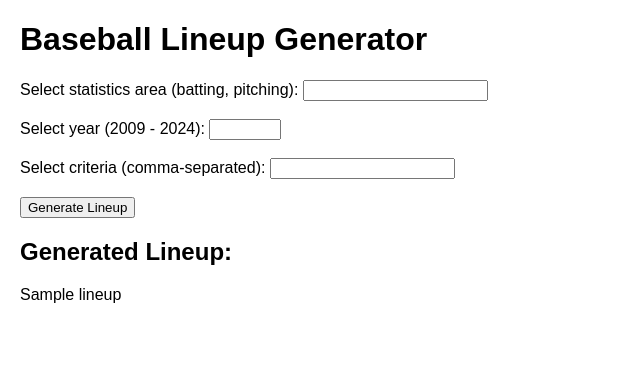
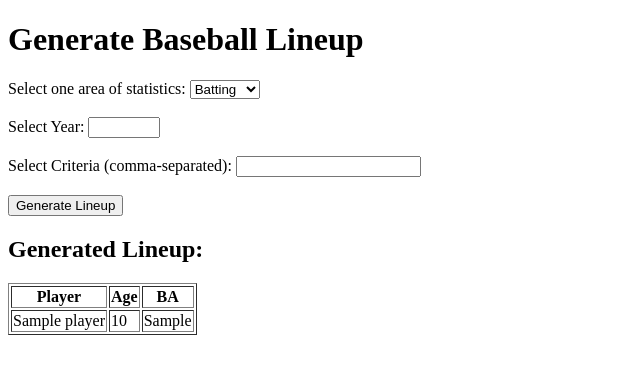
Before and after one commit to finnfujimura/UObaseball-lineup-generator, a Flask app: template templates/index.html in a window 1280 px wide. Shown: the top 374 px of the page, without its empty margins (0-640 px from the left). Run offline with Flask 3, Linux system fonts and the light colour scheme; the template is opened without the code that fills it: most values are stand-ins (such as "Sample title", 1, 10 or a date in 2020).

Commit message:
Update index.html

```diff
--- a/templates/index.html
+++ b/templates/index.html
@@ -4,25 +4,53 @@
     <meta charset="UTF-8">
     <meta name="viewport" content="width=device-width, initial-scale=1.0">
     <title>Baseball Lineup Generator</title>
-    <link rel="stylesheet" href="{{ url_for('static', filename='style.css') }}">
 </head>
 <body>
-    <h1>Baseball Lineup Generator</h1>
-    <form method="post">
-        <label for="file_path">Select statistics area (batting, pitching):</label>
-        <input type="text" id="file_path" name="file_path" required><br><br>
-        <label for="year">Select year (2009 - 2024):</label>
+    <h1>Generate Baseball Lineup</h1>
+    <form action="/" method="post">
+        <label for="file_path">Select one area of statistics:</label>
+        <select id="file_path" name="file_path">
+            <option value="batting">Batting</option>
+            <option value="pitching">Pitching</option>
+        </select><br><br>
+
+        <label for="year">Select Year:</label>
         <input type="number" id="year" name="year" min="2009" max="2024" required><br><br>
-        <label for="criteria">Select criteria (comma-separated):</label>
+
+        <label for="criteria">Select Criteria (comma-separated):</label>
         <input type="text" id="criteria" name="criteria" required><br><br>
+
         <input type="submit" value="Generate Lineup">
     </form>
+
+    {% if error_message %}
+        <p style="color: red;">{{ error_message }}</p>
+    {% endif %}
+
     {% if lineup %}
         <h2>Generated Lineup:</h2>
-        {{ lineup | safe }}
-    {% elif error %}
-        <h2>Error:</h2>
-        <p>{{ error }}</p>
+        <table border="1">
+            <thead>
+                <tr>
+                    <!-- Adjust headers based on your data -->
+                    <th>Player</th>
+                    <th>Age</th>
+                    <th>BA</th>
+                    <!-- Add other headers as needed -->
+                </tr>
+            </thead>
+            <tbody>
+                {% for index, row in lineup.iterrows() %}
+                    <tr>
+                        <!-- Adjust columns based on your data -->
+                        <td>{{ row.Player }}</td>
+                        <td>{{ row.Age }}</td>
+                        <td>{{ row.BA }}</td>
+                        <!-- Add other columns as needed -->
+                    </tr>
+                {% endfor %}
+            </tbody>
+        </table>
     {% endif %}
 </body>
 </html>
```
